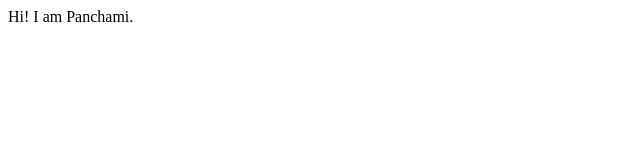
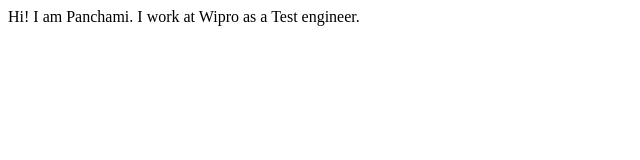
Before and after one commit to panchami6/panchami-portfolio, a plain HTML site: page index.html in a window 1280 px wide. Shown: the whole page, without its empty margins (0-640 px from the left). Drawn offline with Linux system fonts and the light colour scheme.

Commit message:
refactor: added more details

```diff
--- a/index.html
+++ b/index.html
@@ -6,6 +6,6 @@
     <title>PanchamiPortfolio</title>
 </head>
 <body>
-    Hi! I am Panchami.
+    Hi! I am Panchami. I work at Wipro as a Test engineer.
 </body>
 </html>
```
